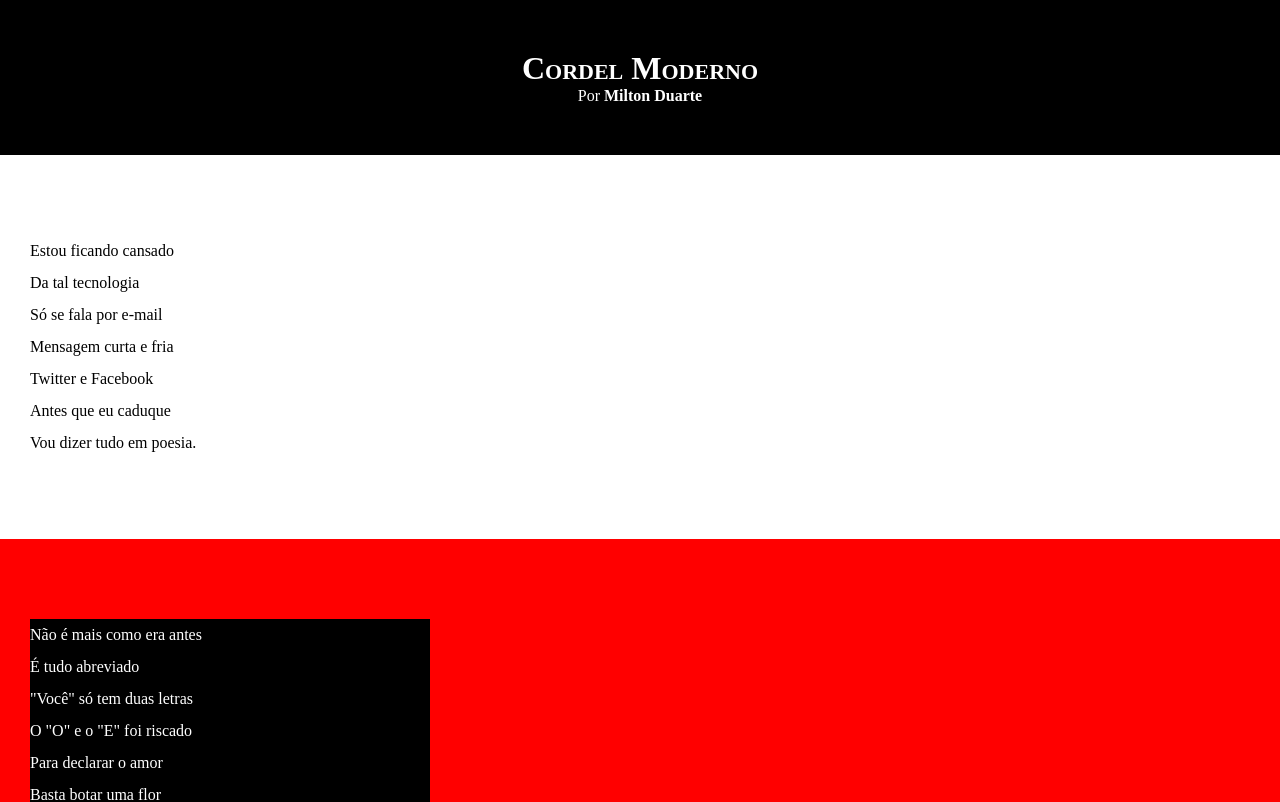
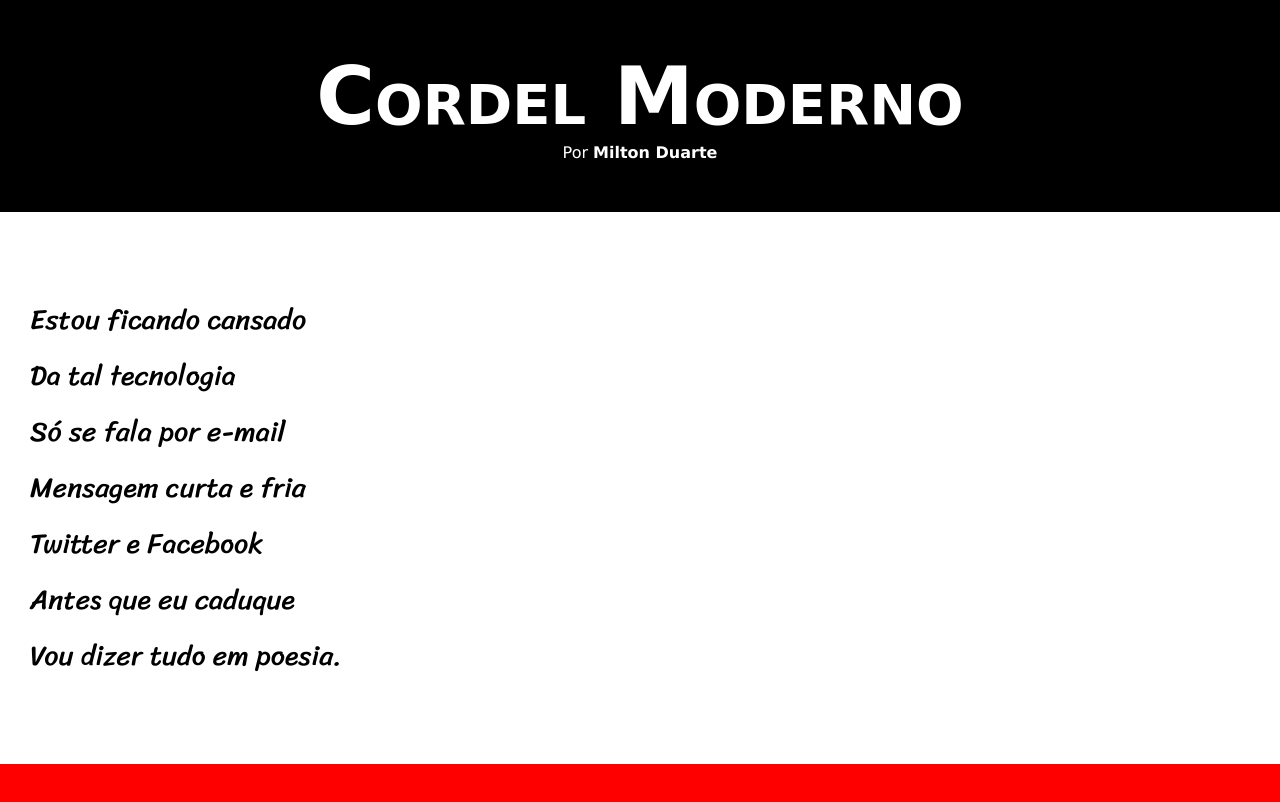
Before and after one commit to kentrist/html-css, a plain HTML site: page deasfio/Desafio 012/index.html in a window 1280 px wide. Shown: the top 802 px of the page. Drawn offline with Linux system fonts and the light colour scheme.

Commit message:
atualização de estilo do desafio 12

```diff
--- a/deasfio/Desafio 012/style.css
+++ b/deasfio/Desafio 012/style.css
@@ -1,4 +1,16 @@
 @charset "UTF-8";
+
+@import url('https://fonts.googleapis.com/css2?family=Bebas+Neue&family=Passion+One:wght@400;700;900&display=swap');
+
+@import url('https://fonts.googleapis.com/css2?family=Bebas+Neue&family=Passion+One:wght@400;700;900&family=Sriracha&display=swap');
+
+:root {
+    --fonte1: Verdana, Geneva, Tahoma, sans-serif;
+    --fonte2: 'Paasion One', cursive;
+    --fonte3: 'Sriracha', cursive;
+}
+
+
 
 *{
     margin: 0px;
@@ -8,6 +20,7 @@
 html, body {
     min-height: 100vh;
     background-color: darkgray;
+    font-family: var(--fonte1);
 }
 header{
     background-color: black;
@@ -17,6 +30,9 @@ header{
 header > h1 {
     padding-top: 50px;
     font-variant:small-caps ;
+    font-family: var(--fonte2);
+    font-size: 10vh;
+
 }
 header > p {
     padding-bottom: 50px;
@@ -35,6 +51,8 @@ section {
     padding-bottom: 10vh;
     line-height: 2em;
     padding-left: 30px;
+    font-family:var(--fonte3) ;
+    font-size: 3.5vh;
 }
 
 section.normal{
@@ -47,7 +65,8 @@ section.imagem {
     color: white;
 }
 section.imagem > p {
-    width: 400px;
+    display: inline-block;
+    padding: 5px;
     background-color: black;
 }
 
```
